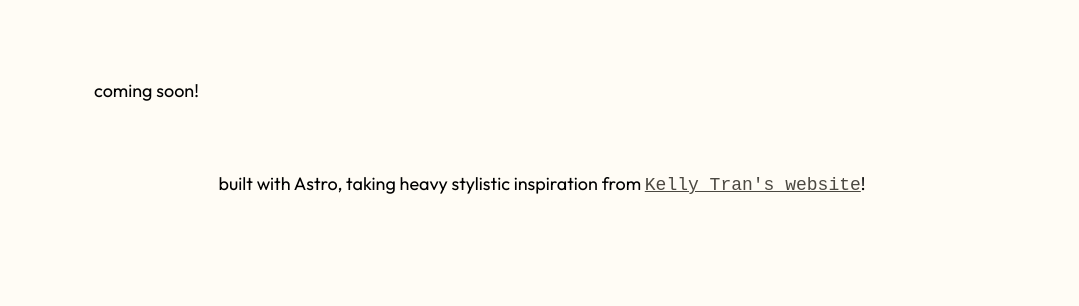
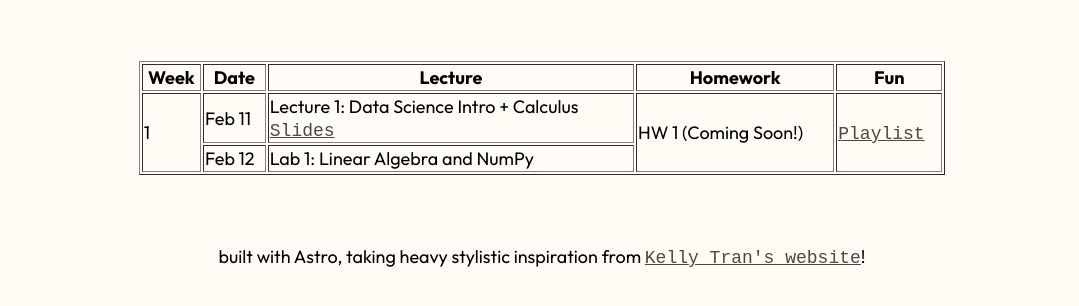
Before and after one commit to BlueFlame202/saas-ed-sp25, an Astro site: page /calendar in a window 1280 px wide. Shown: the part 88-394 px from the top of the page, without its empty margins (106-1185 px from the left). Built offline with nearby package versions, Linux system fonts and the light colour scheme; Astro itself is replaced by a stand-in of ours.

Commit message:
adding basic calendar, resources

```diff
--- a/src/pages/calendar.astro
+++ b/src/pages/calendar.astro
@@ -8,8 +8,33 @@ import Footer from '../components/Footer.astro'
 <Basic>
 	<Navbar />
 	<div id="idx-main">
-
-		<p>coming soon!</p>
+		<center>
+		<table border="1" width="90%">
+			<thead>
+				<tr>
+					<th>Week</th>
+					<th>Date</th>
+					<th>Lecture</th>
+					<th>Homework</th>
+					<th>Fun</th>
+				</tr>
+			</thead>
+			<tbody>
+				<tr>
+					<td rowspan="2">1</td>
+					<td>Feb 11</td>
+					<td>Lecture 1: Data Science Intro + Calculus<br/>
+					<a href="https://docs.google.com/presentation/d/1oAh7GL7_W9ekIZSCu53XYsYzFWP2KQpGKx_gnlVwu64/edit?usp=sharing">Slides</a></td>
+					<td rowspan="2">HW 1 (Coming Soon!)</td>
+					<td rowspan="2"><a href="https://open.spotify.com/playlist/1dkapnRFuGcz43iNGrQAGy?si=8674dec1c2e04343">Playlist</a></td>
+				</tr>
+				<tr>
+					<td>Feb 12</td>
+					<td>Lab 1: Linear Algebra and NumPy</td>
+				</tr>
+			</tbody>
+		</table>
+		</center>
 
 		<Footer />
 	</div>
--- a/src/pages/resources.astro
+++ b/src/pages/resources.astro
@@ -9,7 +9,9 @@ import Footer from '../components/Footer.astro'
 	<Navbar />
 	<div id="idx-main">
 
-		<p>coming soon!</p>
+		<ul>
+			<li><a href="https://docs.google.com/document/d/1ESGMpTxviT234Ht_-GrvRLNxU-k9G6VnAkM1BitrMXQ/edit?tab=t.0#heading=h.cnlcq0cjrvje">DF Notes Doc</a></li>
+		</ul>
 
 		<Footer />
 	</div>
```
